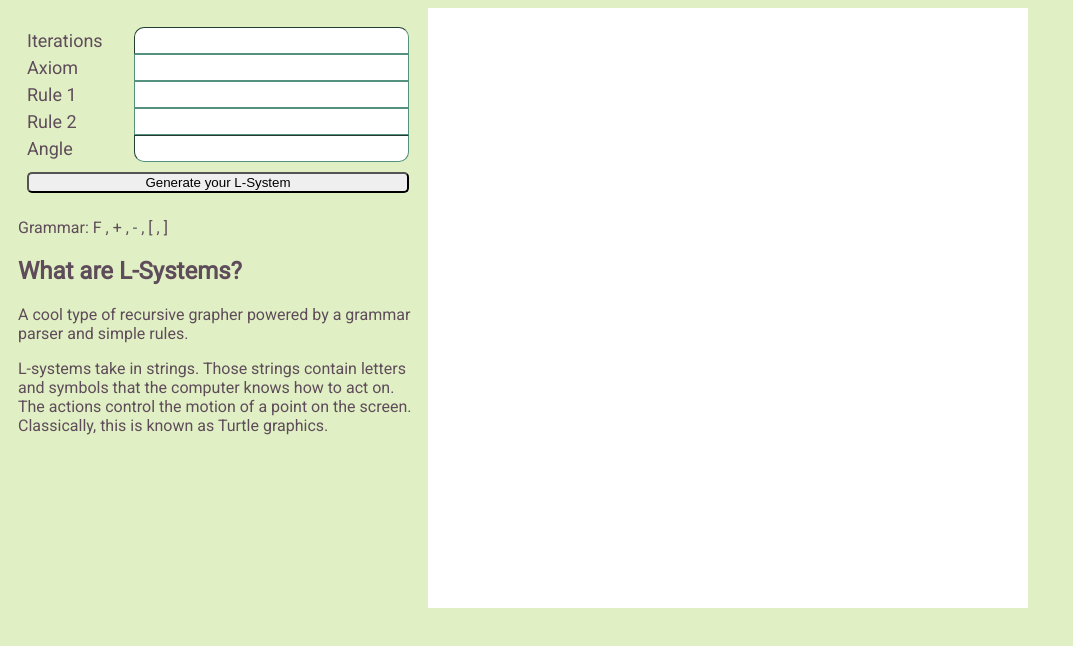
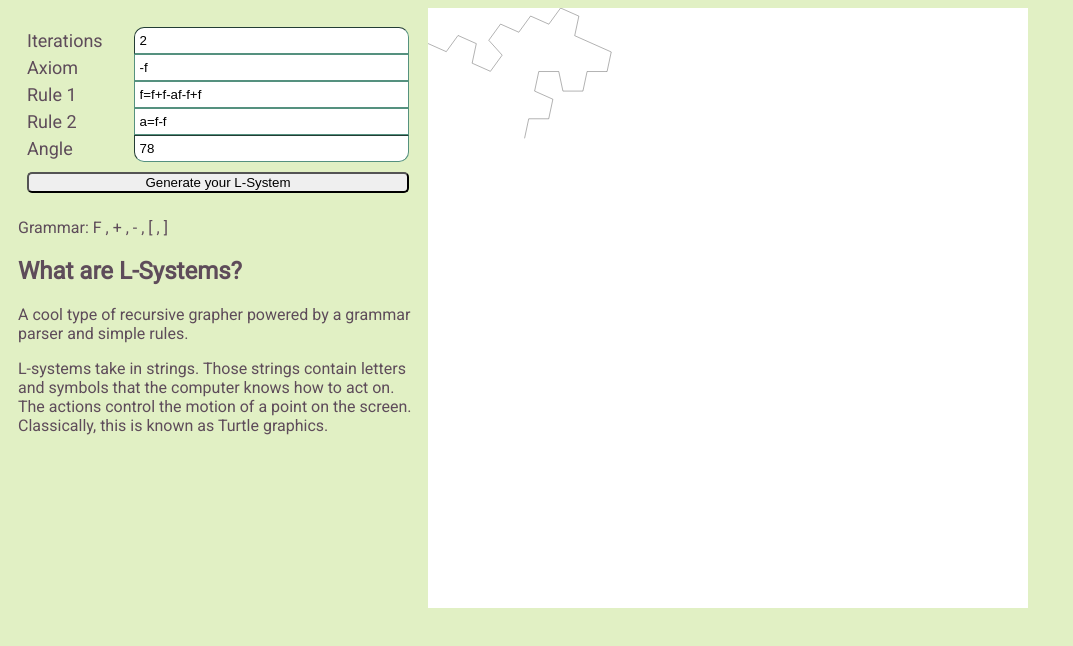
Before and after one commit to saumanahaii/l-curve-visualizer, a plain HTML site: page index.html in a window 1280 px wide. Both pictures are taken after a click on the button "Generate your L-System". Shown: the whole page, without its empty margins (0-1073 px from the left). Drawn offline with nearby package versions, Linux system fonts and the light colour scheme.

Commit message:
fixed a bunch of bugs and cleaned up the code.  Properly renders the L systems now, I think in most edge cases.

```diff
--- a/app.js
+++ b/app.js
@@ -12,6 +12,8 @@ Basic grammar:
 
 */
 
+let lSystem;
+
 d3.select("#svg-container").append("svg:svg").attr("width", 600).attr("height", 600).attr("id", "svg");
 
 let system = {
@@ -20,8 +22,12 @@ let system = {
   axiom: null,
   r1: null,
   r2: null,
-  angle: null
+  angle: null,
+  rules: []
 }
+
+//f-f++f+f-f-f-f-f++f+f-f-f-f-f++f+f-f-f-f-f++f+f-f-f-f-f++f+f-f-f
+//f-f++f+f-f-ff-f-f++f+f-f-ff-f-f++f+f-f-ff-f-f++f+f-f-ff-f-f++f+f-f-ff
 
 class LSystem{
   constructor(system){
@@ -32,11 +38,11 @@ class LSystem{
     this.res = system.axiom;
     this.lines = [];
     this.dir = 0;
-    this.length = 10;
-    this.head = {x:150,y:250}
+    this.length = 20;
+    this.head = {x:150,y:150}
     this.locationStack = [];
-    let rule1 = this.system.r1.split("=");
-    this.rule1 = {t: rule1[0],v:rule1[1]}
+    this.rules = system.rules;
+    //~~~~~~~~~~~~~~~~~~~~~~~~~~~~~~~~~~~~~~~~
 
     this.xDim = {min:this.head.x,max:this.head.x}
     this.yDim = {min:this.head.y,max:this.head.y}
@@ -44,8 +50,7 @@ class LSystem{
 
   runIterationsAndReturnLines(count = this.iterations){
     for(let i = 0; i< count; i++){
-      console.log("iteration " + i+1)
-      this.res = this.iterate();
+      this.res = this.iterate(this.res);
     }
     return this.generateLines(this.res);
   }
@@ -54,21 +59,35 @@ class LSystem{
     let acc = ""
     //takes the res string and applies the rules
     str.split("").forEach((el)=>{
-      if(el===this.rule1.t) {acc+=this.rule1.v}
-      else{acc+=el}
+      let ruleApplied = false;
+      for(let i=0; i< this.rules.length; i++){
+        let rule = this.rules[i];
+        console.log(`Rule: ${rule.t}, el: ${el}`)
+          if(el === rule.t){
+            ruleApplied = true;
+            acc += rule.v;
+          }else{
+
+            if(i>= this.rules.length-1 && !ruleApplied) acc += el;
+          }
+      }
+      console.log("acc is " + acc)
     })
-    console.log(acc);
-    return acc
+    console.log(acc)
+    return acc;
   }
+
+  //-F+F-F-F+F+F+F-F-F+F-F+F-F-F+F-F+F-F-F+F+F+F-F-F+F right response
+  //----F+F-F-F+F++F+F-F-F+F--F+F-F-F+F--F+F-F-F+F++F+F-F-F+F
 
   //the rendering function
   generateLines(str=this.res){
     str.split("").forEach((el,i)=>{
       if(el==="+") this.dir += this.angle;
-      if(el==="-") this.dir -= this.angle;
-      if(el==="[") this.locationStack.push(Object.assign({}, this.head));
-      if(el==="]") this.head = this.locationStack.pop();
-      if(el==="F" || el==="f") {
+      else if(el==="-") this.dir -= this.angle;
+      else if(el==="[") this.locationStack.push(Object.assign({}, this.head));
+      else if(el==="]") this.head = this.locationStack.pop();
+      else if(el==="F" || el==="f") {
         //create line from current position to next, then move the current pos to next
 
         let nextX = this.head.x + this.length*Math.cos(this.dir);
@@ -109,22 +128,36 @@ class LSystem{
     d3.select("#svg").selectAll("line").data(data).enter()
     .insert("line")
     .attr("stroke", "rgba(0,0,0,0.3)")
-    .attr("x1", (d,i)=>d.x1-midX)
-    .attr("x2", (d,i)=>d.x2-midX)
-    .attr("y1", (d,i)=>d.y1-midY)
-    .attr("y2", (d,i)=>d.y2-midY)
+    .attr("x1", (d,i)=>d.x1-this.xDim.min)
+    .attr("x2", (d,i)=>d.x2-this.xDim.min)
+    .attr("y1", (d,i)=>d.y1-this.yDim.min)
+    .attr("y2", (d,i)=>d.y2-this.yDim.min)
   }
 }
 
 $("#system-form").on("submit", function(e){
+  d3.select("#svg").selectAll("*").remove();
+  system = {
+    iterations: 0,
+    constants: null,
+    axiom: null,
+    r1: null,
+    r2: null,
+    angle: null,
+    rules: []
+  }
   e.preventDefault();
   $("input").each(function(index, field){
+    if(field.name[0]=== "r"){
+      let rule = field.value.toLowerCase().split("=");
+      system.rules.push({t:rule[0],v:rule[1]})
+    }
+    if(typeof field.value === "string") field.value = field.value.toLowerCase();
     system[field.name] = field.value;
   });
 
-  let l = new LSystem(system);
-  let lines = l.runIterationsAndReturnLines();
-  l.render(l.lines,"#svg");
-  console.log(l)
-
+  lSystem = new LSystem(system);
+  let lines = lSystem.runIterationsAndReturnLines();
+  lSystem.render(lSystem.lines,"#svg");
+  console.dir(lSystem)
 });
--- a/index.html
+++ b/index.html
@@ -10,11 +10,11 @@
   <body>
     <div id="left-panel">
       <form id="system-form" action="index.html" method="post">
-        <span><label class="form-label">Iterations</label><input name= "iterations" class="form-input" id="iterations" type="number" ></span>
-        <span><label class="form-label">Axiom</label><input name= "axiom" class="form-input" id="axiom" type="text" ></span>
-        <span><label class="form-label">Rule 1</label><input name= "r1" id="r1" class="form-input" type="text" ></span>
-        <span><label class="form-label">Rule 2</label><input name= "r2" id="r2" class="form-input" type="text" ></span>
-        <span><label class="form-label">Angle</label><input name= "angle" id="angle" class="form-input" type="text" ></span>
+        <span><label class="form-label">Iterations</label><input value=2 name= "iterations" class="form-input" id="iterations" type="number" ></span>
+        <span><label class="form-label">Axiom</label><input value="-f" name= "axiom" class="form-input" id="axiom" type="text" ></span>
+        <span><label class="form-label">Rule 1</label><input value="F=F+F-AF-F+F" name= "r1" id="r1" class="form-input" type="text" ></span>
+        <span><label class="form-label">Rule 2</label><input value = "A=F-F" name= "r2" id="r2" class="form-input" type="text" ></span>
+        <span><label class="form-label" >Angle</label><input value=78 name= "angle" id="angle" class="form-input" type="text" ></span>
         <button type="submit">Generate your L-System</button>
       </form>
       <p>Grammar: F , + , - , [ , ]</p>
```
